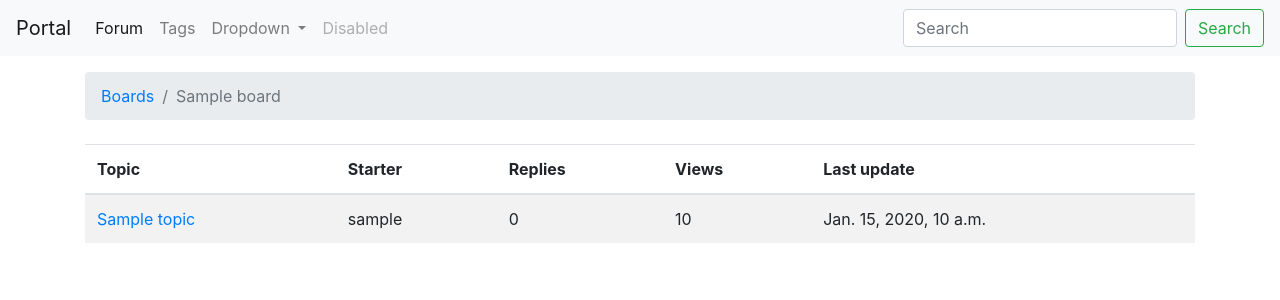
After one commit to deogonit/django-portal, a Django app: a page that uses portal/templates/base.html in a window 1280 px wide. The commit adds this page. Shown: the top 300 px of the page. Run offline with Django 3.2, Linux system fonts and the light colour scheme; tables that the repository leaves empty hold one stand-in row (values such as "Sample post"); some libraries are stand-ins or nearby versions.

Commit message:
Updating tests, creating new view, editting models

```diff
--- a/portal/forum/models.py
+++ b/portal/forum/models.py
@@ -3,26 +3,48 @@ from django.contrib.auth.models import User
 from django.utils.text import Truncator
 from django.db.models.signals import pre_save
 from portal.utils import unique_slug_generator
+from django.urls import reverse
 
 
 class Board(models.Model):
     name = models.CharField(max_length=30, unique=True)
     description = models.CharField(max_length=100)
+    slug = models.SlugField(unique=True, blank=True)
+
+    def __str__(self):
+        return self.name
+
+    def get_absolute_url(self):
+        return reverse('board_topics', kwargs={'slug': self.slug})
+
+    def get_number_of_topics(self):
+        board = Board.objects.get(slug=self.slug)
+        return len(board.topics.all())
+
+    def has_board_topics(self):
+        number = self.get_number_of_topics()
+        return True if number else False
+
+
+class Topic(models.Model):
+    name = models.CharField(max_length=255)
+    last_updated = models.DateTimeField(auto_now_add=True)
+    board = models.ForeignKey(Board, related_name="topics", on_delete=models.CASCADE)
+    who_started_topic = models.ForeignKey(User, related_name='topics', on_delete=models.CASCADE)
+    views = models.PositiveIntegerField(default=0)
+    slug = models.SlugField(unique=True, blank=True)
 
     def __str__(self):
         return self.name
 
 
-class Topic(models.Model):
-    subject = models.CharField(max_length=255)
-    last_updated = models.DateTimeField(auto_now_add=True)
-    board = models.ForeignKey(Board, related_name="topics", on_delete=models.CASCADE)
-    who_started_topic = models.ForeignKey(User, related_name='topics', on_delete=models.CASCADE)
-    views = models.PositiveIntegerField(default=0)
-    slug = models.SlugField(unique=True)
+def pre_save_slug(sender, instance, *args, **kwargs):
+    if not instance.slug:
+        instance.slug = unique_slug_generator(instance, instance.name, instance.slug)
 
-    def __str__(self):
-        return self.subject
+
+pre_save.connect(pre_save_slug, sender=Board)
+pre_save.connect(pre_save_slug, sender=Topic)
 
 
 class Post(models.Model):
@@ -36,11 +58,3 @@ class Post(models.Model):
     def __str__(self):
         truncated_message = Truncator(self.message)
         return truncated_message.chars(15)
-
-
-def slug_save(sender, instance, *args, **kwargs):
-    if not instance.slug:
-        instance = unique_slug_generator(instance, instance.title, instance.slug)
-
-
-pre_save.connect(slug_save, sender=Topic)
--- /dev/null
+++ b/portal/forum/templates/forum/base_forum.html
@@ -0,0 +1,20 @@
+{% extends 'base.html'%}
+
+{% block title %}
+    Forum
+{% endblock %}
+
+
+{% block body %}
+
+    <nav class="mt-3 mb-4" aria-label="breadcrumb">
+        <ol class="breadcrumb">
+            {% block breadcrumb %}
+
+            {% endblock %}
+        </ol>
+    </nav>
+    {% block content %}
+
+    {% endblock %}
+{% endblock %}
--- /dev/null
+++ b/portal/forum/templates/forum/board_topics.html
@@ -0,0 +1,51 @@
+{% extends 'forum/base_forum.html'%}
+
+{% block breadcrumb %}
+    <li class="breadcrumb-item">
+        <a href="{% url 'boards' %}">
+            Boards
+        </a>
+    </li>
+    <li class="breadcrumb-item active">{{ board.name }}</li>
+{% endblock %}
+
+{% block content %}
+{% if board.has_board_topics %}
+<table class="table table-striped">
+    <thead class="thead-inverse">
+        <tr>
+            <th>Topic</th>
+            <th>Starter</th>
+            <th>Replies</th>
+            <th>Views</th>
+            <th>Last update</th>
+        </tr>
+    </thead>
+    <tbody>
+        {% for topic in board.topics.all %}
+            <tr>
+                <td>
+                    <a href="">{{ topic.name }}</a>
+                    <small class="text-muted d-block"></small>
+                </td>
+                <td>
+                    {{ topic.who_started_topic.username }}
+                </td>
+                <td>
+                    0
+                </td>
+                <td>
+                    {{ topic.views }}
+                </td>
+                <td>
+                    {{ topic.last_updated }}
+                </td>
+            </tr>
+        {% endfor %}
+    </tbody>
+</table>
+{% else %}
+
+{% endif %}
+
+{% endblock %}
--- a/portal/forum/urls.py
+++ b/portal/forum/urls.py
@@ -1,7 +1,10 @@
 from django.urls import path
 
-from .views import board_view
+from .views import BoardView, BoardTopicsView
+
 
 urlpatterns = [
-    path('', board_view, name='boards')
+    path('', BoardView.as_view(), name='boards'),
+    path('boards/<str:slug>/', BoardTopicsView.as_view(), name='board_topics'),
+
 ]
--- a/portal/forum/views.py
+++ b/portal/forum/views.py
@@ -1,10 +1,25 @@
-from django.shortcuts import render
-
+from django.shortcuts import render, get_object_or_404
+from django.views import View
 from .models import Board
 
 
-def board_view(request):
-    boards = Board.objects.all()
-    return render(request, 'forum/boards.html', context={
-        'boards': boards
-    })
+class BoardView(View):
+    template_name = 'forum/boards.html'
+
+    def get(self, request, *args, **kwargs):
+        boards = Board.objects.all()
+        context = {
+            'boards': boards
+        }
+        return render(request, self.template_name, context)
+
+
+class BoardTopicsView(View):
+    template_name = 'forum/board_topics.html'
+
+    def get(self, request, slug):
+        board = get_object_or_404(Board, slug__iexact=slug)
+        context = {
+            'board': board
+        }
+        return render(request, self.template_name, context)
--- a/portal/templates/base.html
+++ b/portal/templates/base.html
@@ -63,12 +63,7 @@
 </nav>
 
 <div class="container">
-    <ol class="breadcrumb my-4">
-        {% block breadcrumb %}
-
-        {% endblock %}
-    </ol>
-    {% block content %}
+    {% block body %}
 
     {% endblock %}
 </div>
```
Also changed, not shown: portal/forum/templates/forum/boards.html (+2 -6 lines), portal/forum/tests/test_board.py (deleted, +0 -19 lines), portal/forum/tests/test_views.py (added, +43 -0 lines), portal/forum/migrations/0003_auto_20191005_1546.py (added), portal/forum/migrations/0004_auto_20191005_1547.py (added), portal/static/css/style.css (added).
